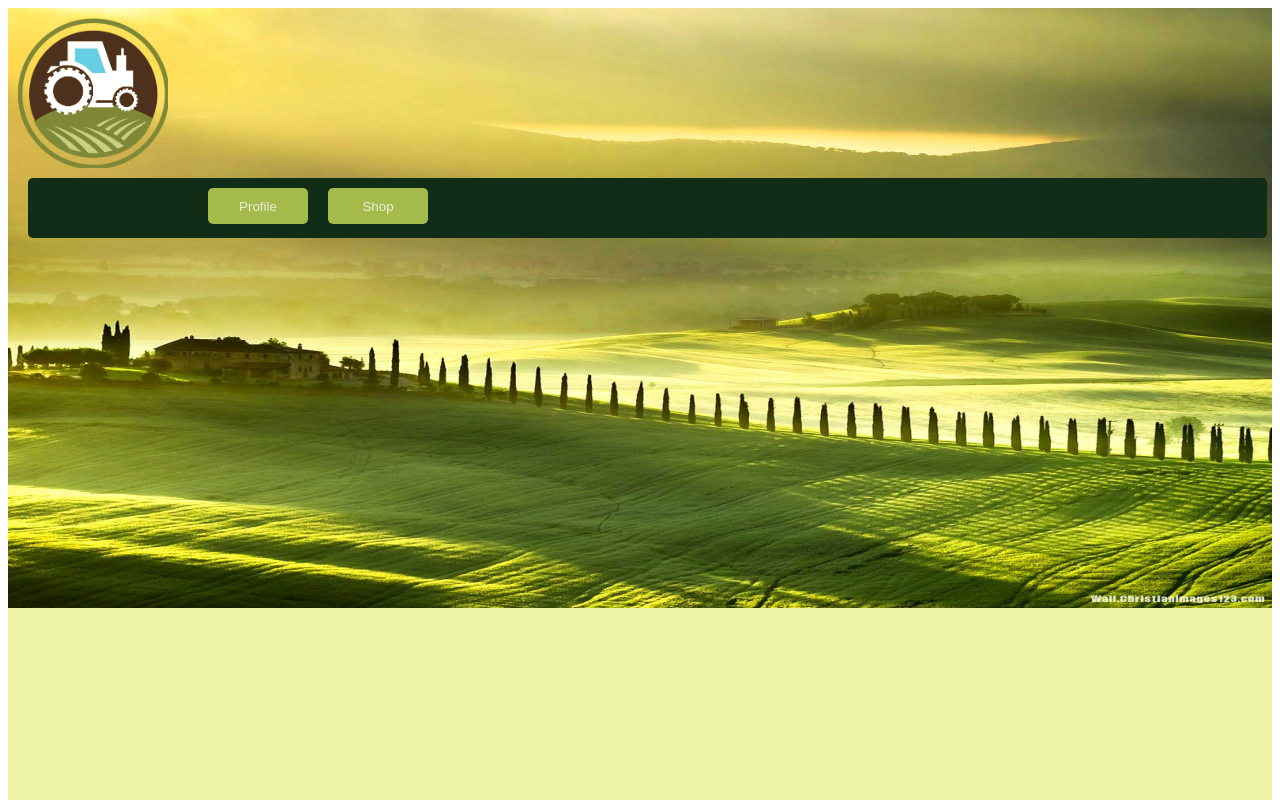
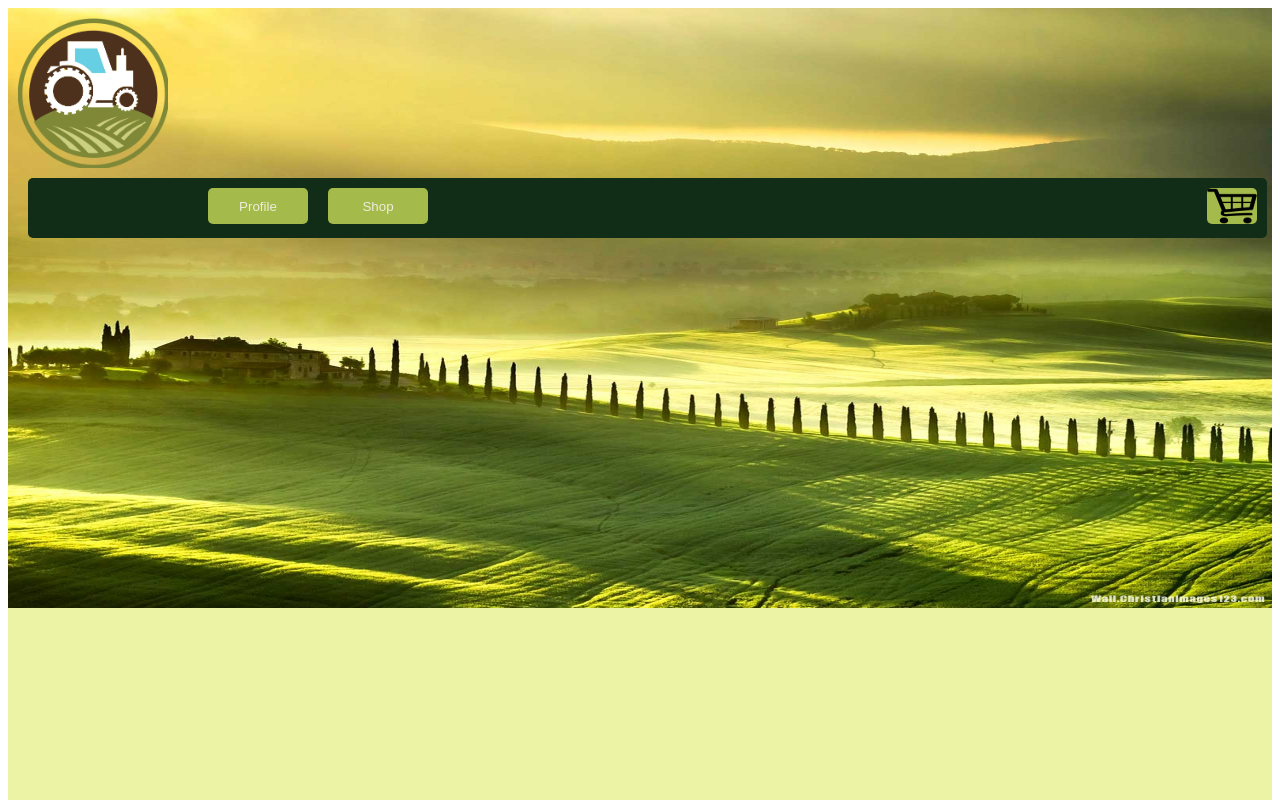
Before and after one commit to MigalLewis/silver-happiness-farmber, an Angular app: page / in a window 1280 px wide. Shown: the top 800 px of the page. Built offline with nearby package versions, Linux system fonts and the light colour scheme.

Commit message:
Added shopping cart

```diff
--- a/src/app/app.module.ts
+++ b/src/app/app.module.ts
@@ -9,6 +9,7 @@ import { ManageComponent } from './manage/manage.component';
 import { ItemListComponent } from './item-list/item-list.component';
 import { ItemComponent } from './item-list/item/item.component';
 import { OrderComponent } from './item-list/item/order/order.component';
+import { CheckoutComponent } from './item-list/checkout/checkout.component';
 
 const appRoutes: Routes = [
   { path: 'crops/all', component:  ItemListComponent},
@@ -24,7 +25,8 @@ const appRoutes: Routes = [
     ManageComponent,
     ItemListComponent,
     ItemComponent,
-    OrderComponent
+    OrderComponent,
+    CheckoutComponent
   ],
   imports: [
     BrowserModule,
--- /dev/null
+++ b/src/app/item-list/checkout/checkout.component.css
@@ -0,0 +1,52 @@
+.checkout{
+    box-sizing: border-box;
+    width:50%;
+    height: 60%;
+    margin: 2.5% 25%;
+    background-color:rgba(0, 0, 0, 0.8);
+    box-shadow: 0 4px 8px 0 rgba(0, 0, 0, 0.2), 0 6px 20px 0 rgba(0, 0, 0, 0.19);
+    border-radius:10px;
+    color: #edf3a4;
+
+}
+.checkout img{
+    height: 70%;
+    width: 90%;
+    padding-top: 5%;
+    padding-left: 5%;
+}
+.checkout h2{
+    margin:0;
+    padding-top: 5%;
+    padding-left: 5%;
+}
+.checkout p{
+    padding-left: 5%;
+}
+.checkout label{
+    padding-left: 5%;
+    padding-right: 5%;
+}
+.checkout input{
+    height: 40Px;
+}
+.checkout output{
+    padding-left: 5%;
+}
+.checkout button{
+    height: 40px;
+    width:100px;
+    margin: 10px;
+    margin-right: 5%;
+    border-radius: 5px;
+    float:right;
+    background-color: #a4ba4a;
+    color: #ededdc;
+    border:none;
+}
+.checkout button:hover{
+    background-color: #9f7039;
+    cursor:pointer;
+    /* margin: 15px; */
+    /* margin-top: 50px; */
+}
--- /dev/null
+++ b/src/app/item-list/checkout/checkout.component.html
@@ -0,0 +1,3 @@
+<p>
+  checkout works!
+</p>
--- /dev/null
+++ b/src/app/item-list/checkout/checkout.component.ts
@@ -0,0 +1,15 @@
+import { Component, OnInit } from '@angular/core';
+
+@Component({
+  selector: 'app-checkout',
+  templateUrl: './checkout.component.html',
+  styleUrls: ['./checkout.component.css']
+})
+export class CheckoutComponent implements OnInit {
+
+  constructor() { }
+
+  ngOnInit() {
+  }
+
+}
--- a/src/app/item-list/crop.service.ts
+++ b/src/app/item-list/crop.service.ts
@@ -2,7 +2,8 @@ import { Item } from './item.model';
 import { EventEmitter } from '@angular/core';
 
 export class CropService {
-    private cropList: Item[] = [new Item(1, "green beans", "This is green beans", "http://shop.gerald.ph/content/images/thumbs/0003341_organic-salad-box-single.png",10)
+    private cropList: Item[] = [new Item(1, "green beans", "This is green beans", "http://shop.gerald.ph/content/images/thumbs/0003341_organic-salad-box-single.png",10),
+    new Item(4,"Peas","This is peas","https://upload.wikimedia.org/wikipedia/commons/thumb/1/11/Peas_in_pods_-_Studio.jpg/1200px-Peas_in_pods_-_Studio.jpg",10)
     ]
 
     getAllCrops() {
--- a/src/app/manage/manage.component.css
+++ b/src/app/manage/manage.component.css
@@ -24,3 +24,11 @@
     /* margin: 15px; */
     /* margin-top: 50px; */
 }
+.button-group .checkout{
+    background:url(/assets/shoppingCart.png) center no-repeat;
+    background-color: #a4ba4a;
+    background-size: 100% 100%;
+    width:50px;
+    float: right;
+    margin-right: 10px;
+}
--- a/src/app/manage/manage.component.html
+++ b/src/app/manage/manage.component.html
@@ -1,4 +1,5 @@
 <div class="button-group">
   <button type="button" (click)="onProfile()">Profile</button>
   <button type="button" (click)="onShop()">Shop</button>
+  <button class="checkout" type="button" (click)="checkout()" ></button>
 </div>
```
Also changed, not shown: src/assets/shoppingCart.png (added), 1 other file (tests, documents, lock files or other folders).
